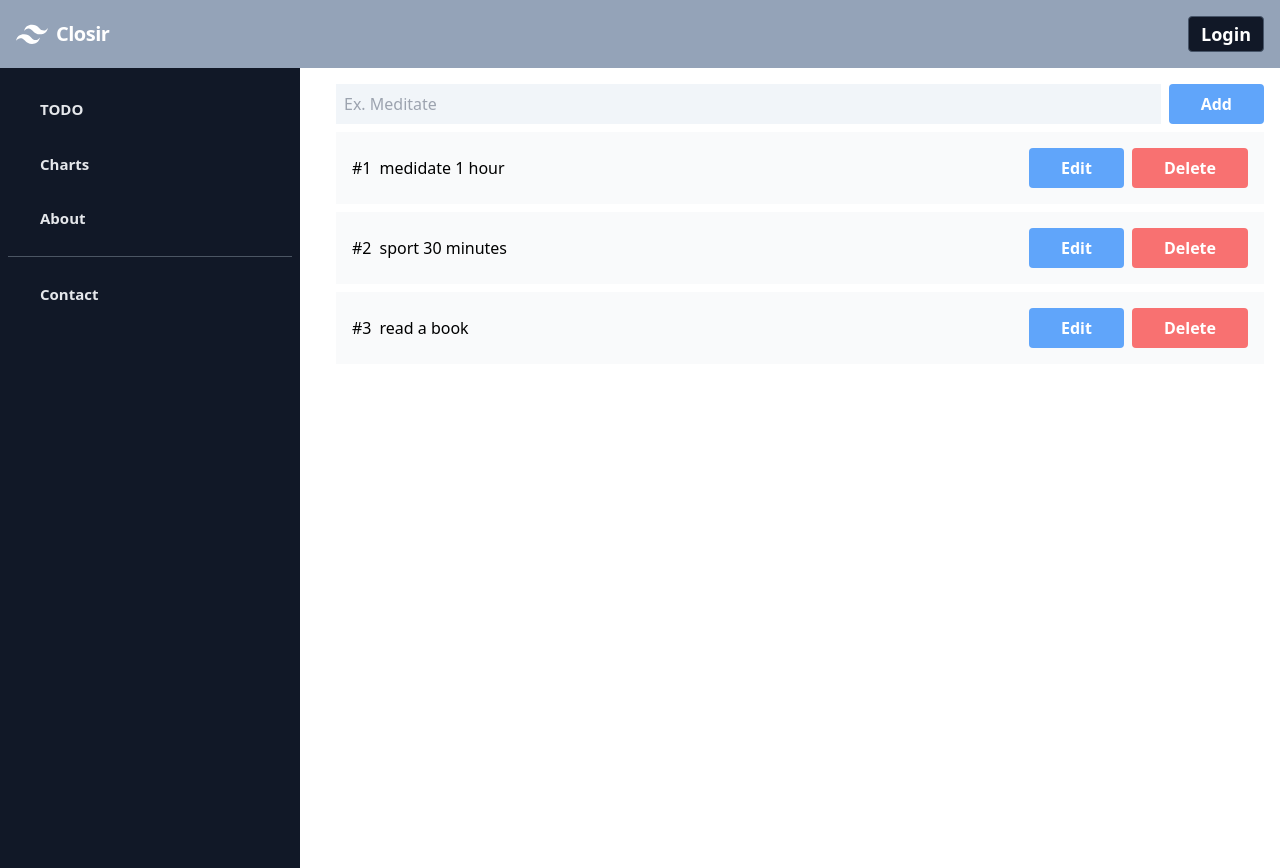
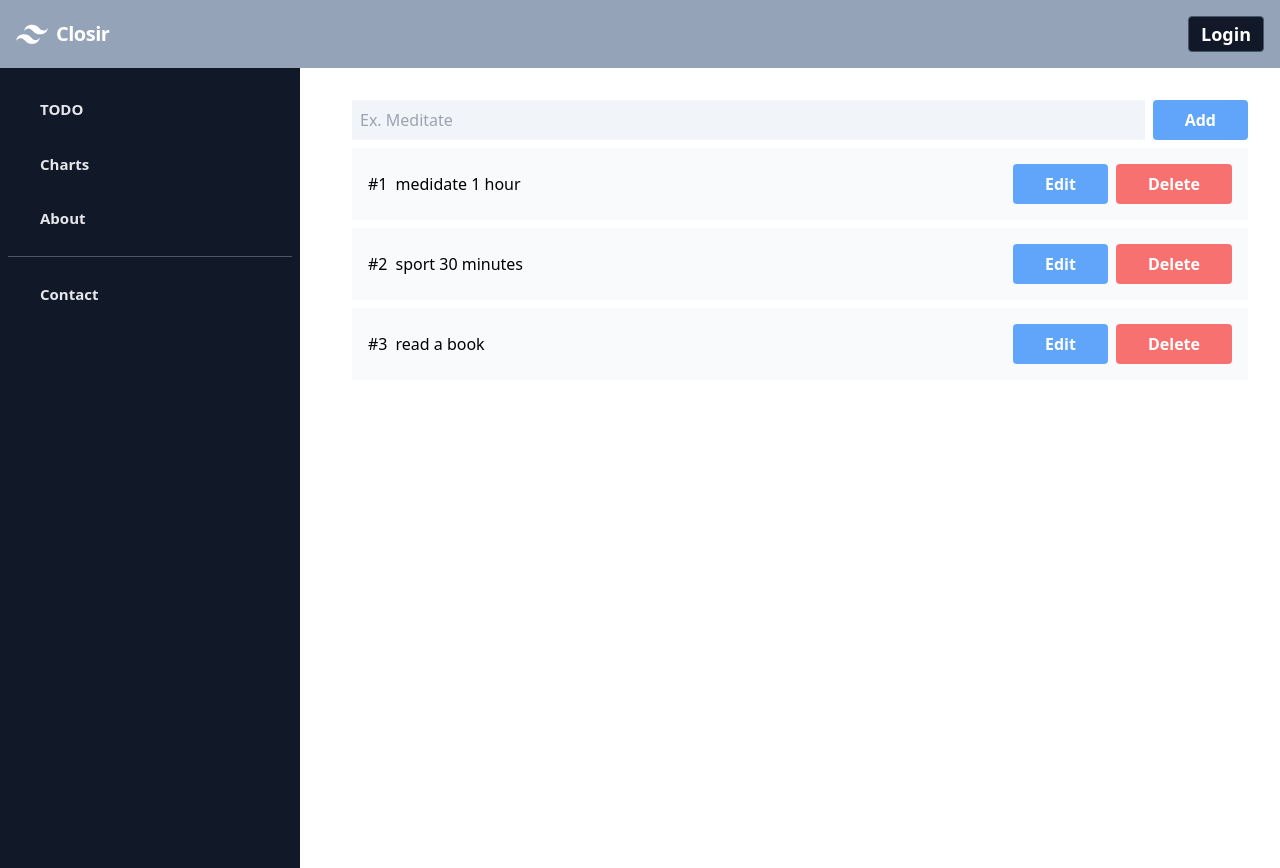
Before and after one commit to Mohamad-Yehya-Shahbour/Closir-Test_Angular, an Angular app: page / in a window 1280 px wide. Built offline with nearby package versions, Linux system fonts and the light colour scheme.

Commit message:
add paddings

```diff
--- a/src/app/app.component.html
+++ b/src/app/app.component.html
@@ -38,7 +38,7 @@
   </div>
 
 
-  <div class="grid grid-cols-4">
+  <div class="grid grid-cols-4 ">
     <div
       class="sidebar top-0 bottom-0 lg:left-0 p-2 w-[300px] overflow-y-auto text-center bg-gray-900 min-h-screen"
     >
@@ -78,7 +78,7 @@
       </div>
     </div>
 
-    <div class="col-span-3 box-border	p-4">
+    <div class="col-span-3 box-border	p-8 min-h-screen ">
       <router-outlet></router-outlet>
 
     </div>
```
